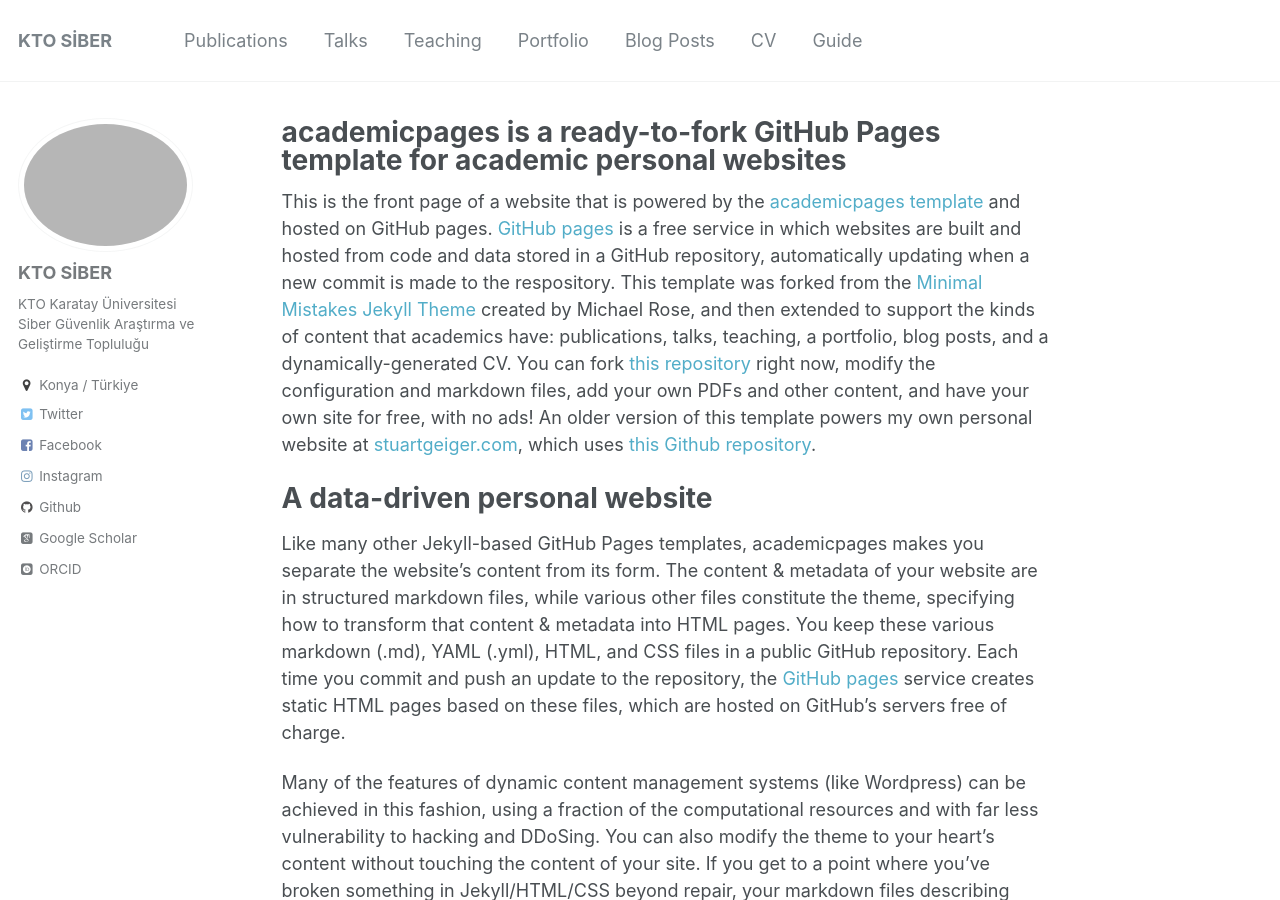
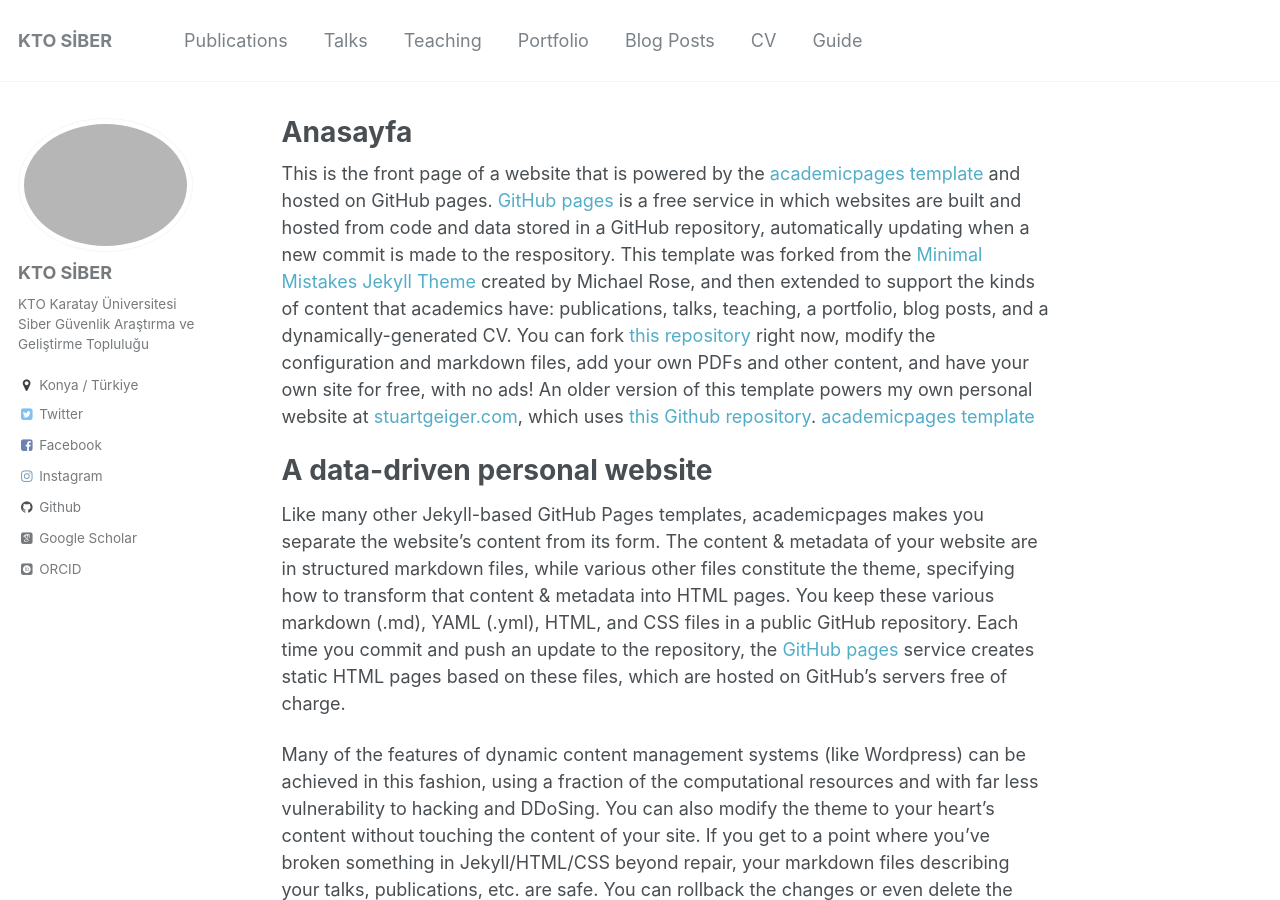
Before and after one commit to ktosiber/ktosiber.github.io, a Jekyll site: the page built from _pages/about.md, in a window 1280 px wide and 900 px high. Built offline with Jekyll 4.4.1, drawn with Linux system fonts in a browser that asks for light colours; some web fonts are replaced.

Commit message:
anasayfa

```diff
--- a/_pages/about.md
+++ b/_pages/about.md
@@ -1,7 +1,7 @@
 ---
 permalink: /
-title: "academicpages is a ready-to-fork GitHub Pages template for academic personal websites"
-excerpt: "About me"
+title: "Anasayfa"
+excerpt: "Anasayfa"
 author_profile: true
 redirect_from:
   - /about/
```
Also changed, not shown: other parts of _pages/about.md (+1 -0 lines).
